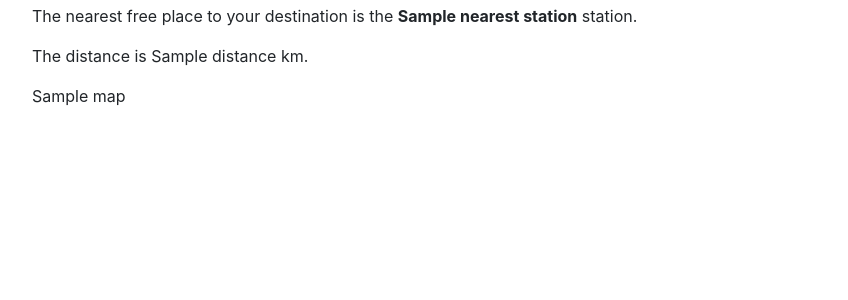
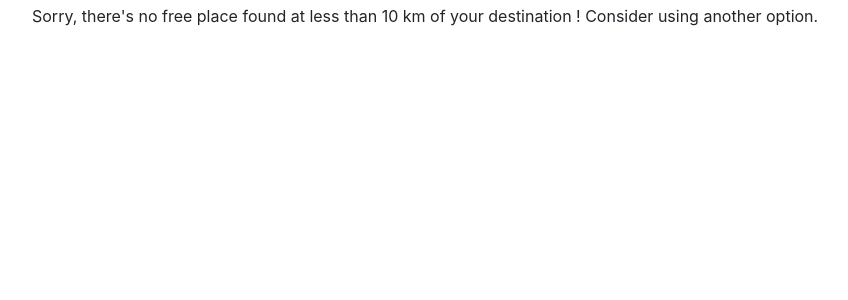
Before and after one commit to thefifthagreement/my-velov, a Django app: template my_velov_assistant/templates/pages/destination.html in a window 1280 px wide. Shown: the part 56-356 px from the top of the page, without its empty margins (53-901 px from the left). Run offline with Django 3.2, Linux system fonts and the light colour scheme; the template is opened without the code that fills it: most values are stand-ins (such as "Sample title", 1, 10 or a date in 2020); some libraries are stand-ins or nearby versions.

Commit message:
distance limit

```diff
--- a/my_velov_assistant/templates/pages/destination.html
+++ b/my_velov_assistant/templates/pages/destination.html
@@ -1,7 +1,13 @@
 {% extends "base.html" %}
 
 {% block content %}
-    <p>The nearest free place to your destination is the <b>{{ nearest_station.name }}</b> station.</p>
-    <p>The distance is {{ distance }} km.</p>
-    {{ map|safe }}
+
+    {% if distance < 10.0 %}
+        <p>The nearest free place to your destination is the <b>{{ nearest_station.name }}</b> station.</p>
+        <p>The distance is {{ distance }} km.</p>
+        {{ map|safe }}
+    {% else %}
+        <p>Sorry, there's no free place found at less than 10 km of your destination ! Consider using another option.</p>
+    {% endif %}
+
 {% endblock content %}
--- a/my_velov_assistant/templates/pages/home.html
+++ b/my_velov_assistant/templates/pages/home.html
@@ -14,7 +14,7 @@
 </form>
 
 {% if search %}
-    {% if nearest_station %}
+    {% if nearest_station and distance < 10.0 %}
         <p>The nearest free bike is the <b>{{ nearest_station.name }}</b> station.</p>
         <p>The distance from your location is {{ distance }} km.</p>
         {{ map|safe }}
@@ -27,7 +27,7 @@
             </div>
         </form>
     {% else %}
-        <p>No free bike found !</p>
+        <p>Sorry, there's no free bike found at less than 10 km ! Consider using another option.</p>
     {% endif %}
 {% endif %}
 
```
